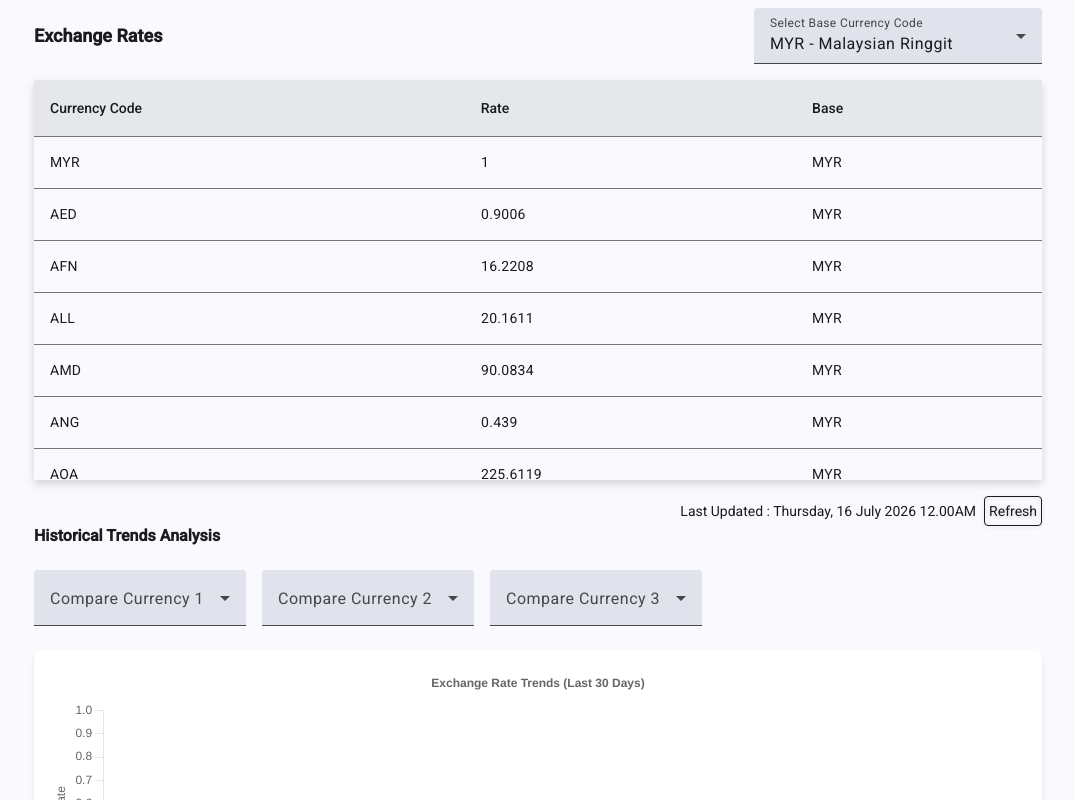
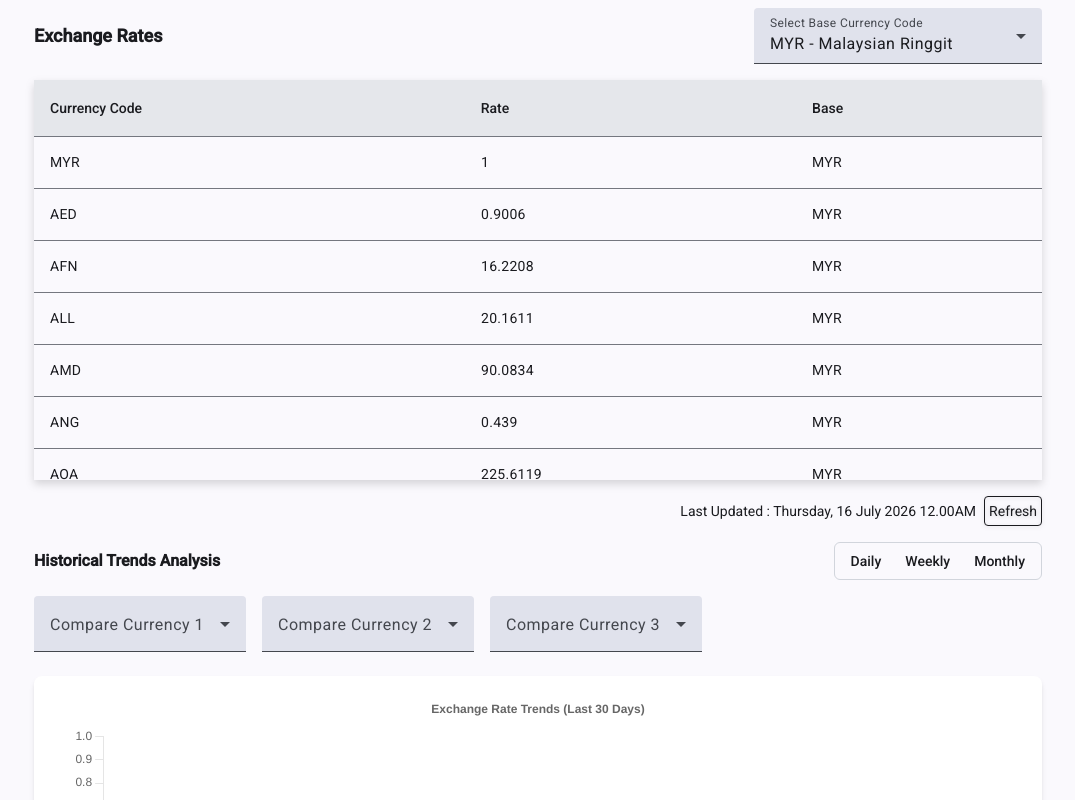
Before and after one commit to haiqalhakimiiii/currency-exchange-rate-dashboard, an Angular app: page /dashboard in a window 1280 px wide. Shown: the top 800 px of the page, without its empty margins (102-1177 px from the left). Built offline with nearby package versions, Linux system fonts and the light colour scheme.

Commit message:
feat: add aggregation mode selection for historical trends analysis

```diff
--- a/src/app/features/dashboard/pages/dashboard/components/historical-trends-analysis/historical-trends-analysis.component.html
+++ b/src/app/features/dashboard/pages/dashboard/components/historical-trends-analysis/historical-trends-analysis.component.html
@@ -1,5 +1,25 @@
-<div class="space-y-6">
-  <div class="text-[1rem] font-semibold">Historical Trends Analysis</div>
+<div class="space-y-4 mt-4">
+  <div class="flex flex-wrap items-center justify-between gap-3">
+    <div class="text-[1rem] font-semibold">Historical Trends Analysis</div>
+
+    <div class="inline-flex rounded-md border border-gray-300 p-1">
+      <button type="button" class="rounded px-3 py-1 text-sm font-medium transition-colors"
+        [class.bg-blue-600]="aggregationMode() === 'daily'" [class.text-white]="aggregationMode() === 'daily'"
+        [class.text-gray-700]="aggregationMode() !== 'daily'" (click)="setAggregationMode('daily')">
+        Daily
+      </button>
+      <button type="button" class="rounded px-3 py-1 text-sm font-medium transition-colors"
+        [class.bg-blue-600]="aggregationMode() === 'weekly'" [class.text-white]="aggregationMode() === 'weekly'"
+        [class.text-gray-700]="aggregationMode() !== 'weekly'" (click)="setAggregationMode('weekly')">
+        Weekly
+      </button>
+      <button type="button" class="rounded px-3 py-1 text-sm font-medium transition-colors"
+        [class.bg-blue-600]="aggregationMode() === 'monthly'" [class.text-white]="aggregationMode() === 'monthly'"
+        [class.text-gray-700]="aggregationMode() !== 'monthly'" (click)="setAggregationMode('monthly')">
+        Monthly
+      </button>
+    </div>
+  </div>
 
   <div class="flex gap-4">
     <app-single-select-dropdown labelText="Compare Currency 1" [options]="exchangeRatesTableDropdownOptions()"
--- a/src/app/features/dashboard/pages/dashboard/components/historical-trends-analysis/historical-trends-analysis.component.ts
+++ b/src/app/features/dashboard/pages/dashboard/components/historical-trends-analysis/historical-trends-analysis.component.ts
@@ -8,6 +8,8 @@ import { forkJoin, Subscription } from 'rxjs';
 import { SingleSelectDropdownComponent } from '../../../../../../core/components/single-select-dropdown/single-select-dropdown.component';
 
 Chart.register(...registerables);
+
+type AggregationMode = 'daily' | 'weekly' | 'monthly';
 
 @Component({
   selector: 'app-historical-trends-analysis',
@@ -27,6 +29,7 @@ export class HistoricalTrendsAnalysisComponent implements AfterViewInit, OnDestr
 
   exchangeRatesTableDropdownOptions = input<DropdownOptionModel[]>([]);
   selectedBaseCode = input<DropdownOptionModel | null>(null);
+  aggregationMode = signal<AggregationMode>('daily');
 
   firstSelectedCurrencyToCompare = model<DropdownOptionModel | null>(null);
   secondSelectedCurrencyToCompare = model<DropdownOptionModel | null>(null);
@@ -58,8 +61,13 @@ export class HistoricalTrendsAnalysisComponent implements AfterViewInit, OnDestr
       this.firstSelectedCurrencyToCompare();
       this.secondSelectedCurrencyToCompare();
       this.thirdSelectedCurrencyToCompare();
+      this.aggregationMode();
       this.updateChart();
     });
+  }
+
+  setAggregationMode(mode: AggregationMode): void {
+    this.aggregationMode.set(mode);
   }
 
   ngAfterViewInit(): void {
@@ -183,9 +191,12 @@ export class HistoricalTrendsAnalysisComponent implements AfterViewInit, OnDestr
       return;
     }
 
+    const aggregationBuckets = this.getAggregationBuckets(this.dates(), this.aggregationMode());
+    const labels = aggregationBuckets.map(bucket => bucket.label);
+
     const colors = ['#FF6384', '#36A2EB', '#FFCE56'];
     const datasets: ChartDataset<'line', (number | null)[]>[] = currencies.map((currency, index) => {
-      const rates = historicalData.map(data => data.conversion_rates[currency] ?? null);
+      const rates = aggregationBuckets.map(bucket => this.getAggregatedCurrencyRate(historicalData, currency, bucket.indexes));
       return {
         label: currency,
         data: rates,
@@ -202,9 +213,83 @@ export class HistoricalTrendsAnalysisComponent implements AfterViewInit, OnDestr
       };
     });
 
-    this.chart.data.labels = this.dates();
+    this.chart.data.labels = labels;
     this.chart.data.datasets = datasets;
     this.chart.update();
+  }
+
+  private getAggregationBuckets(dates: string[], mode: AggregationMode): Array<{ label: string; indexes: number[] }> {
+    if (mode === 'daily') {
+      return dates.map((date, index) => ({
+        label: this.formatShortDate(date),
+        indexes: [index]
+      }));
+    }
+
+    if (mode === 'weekly') {
+      const buckets: Array<{ label: string; indexes: number[] }> = [];
+
+      for (let i = 0; i < dates.length; i += 7) {
+        const indexes = Array.from({ length: Math.min(7, dates.length - i) }, (_, offset) => i + offset);
+        const startDate = dates[indexes[0]];
+        const endDate = dates[indexes[indexes.length - 1]];
+
+        buckets.push({
+          label: `${this.formatShortDate(startDate)} - ${this.formatShortDate(endDate)}`,
+          indexes,
+        });
+      }
+
+      return buckets;
+    }
+
+    const monthlyGroups = new Map<string, number[]>();
+
+    dates.forEach((date, index) => {
+      const monthKey = date.slice(0, 7);
+      const group = monthlyGroups.get(monthKey) ?? [];
+      group.push(index);
+      monthlyGroups.set(monthKey, group);
+    });
+
+    return Array.from(monthlyGroups.entries()).map(([monthKey, indexes]) => ({
+      label: this.formatMonthLabel(monthKey),
+      indexes,
+    }));
+  }
+
+  private getAggregatedCurrencyRate(
+    historicalData: HistoryConversionRatesResponse[],
+    currency: string,
+    indexes: number[]
+  ): number | null {
+    const rates = indexes
+      .map(index => historicalData[index]?.conversion_rates[currency])
+      .filter((rate): rate is number => typeof rate === 'number');
+
+    if (rates.length === 0) {
+      return null;
+    }
+
+    const total = rates.reduce((sum, rate) => sum + rate, 0);
+    return Number((total / rates.length).toFixed(6));
+  }
+
+  private formatShortDate(dateString: string): string {
+    const date = new Date(`${dateString}T00:00:00`);
+    return new Intl.DateTimeFormat('en-US', {
+      month: 'short',
+      day: 'numeric'
+    }).format(date);
+  }
+
+  private formatMonthLabel(monthKey: string): string {
+    const [year, month] = monthKey.split('-');
+    const date = new Date(Number(year), Number(month) - 1, 1);
+    return new Intl.DateTimeFormat('en-US', {
+      month: 'short',
+      year: 'numeric'
+    }).format(date);
   }
 
   private getPastMonthDates(): string[] {
```
